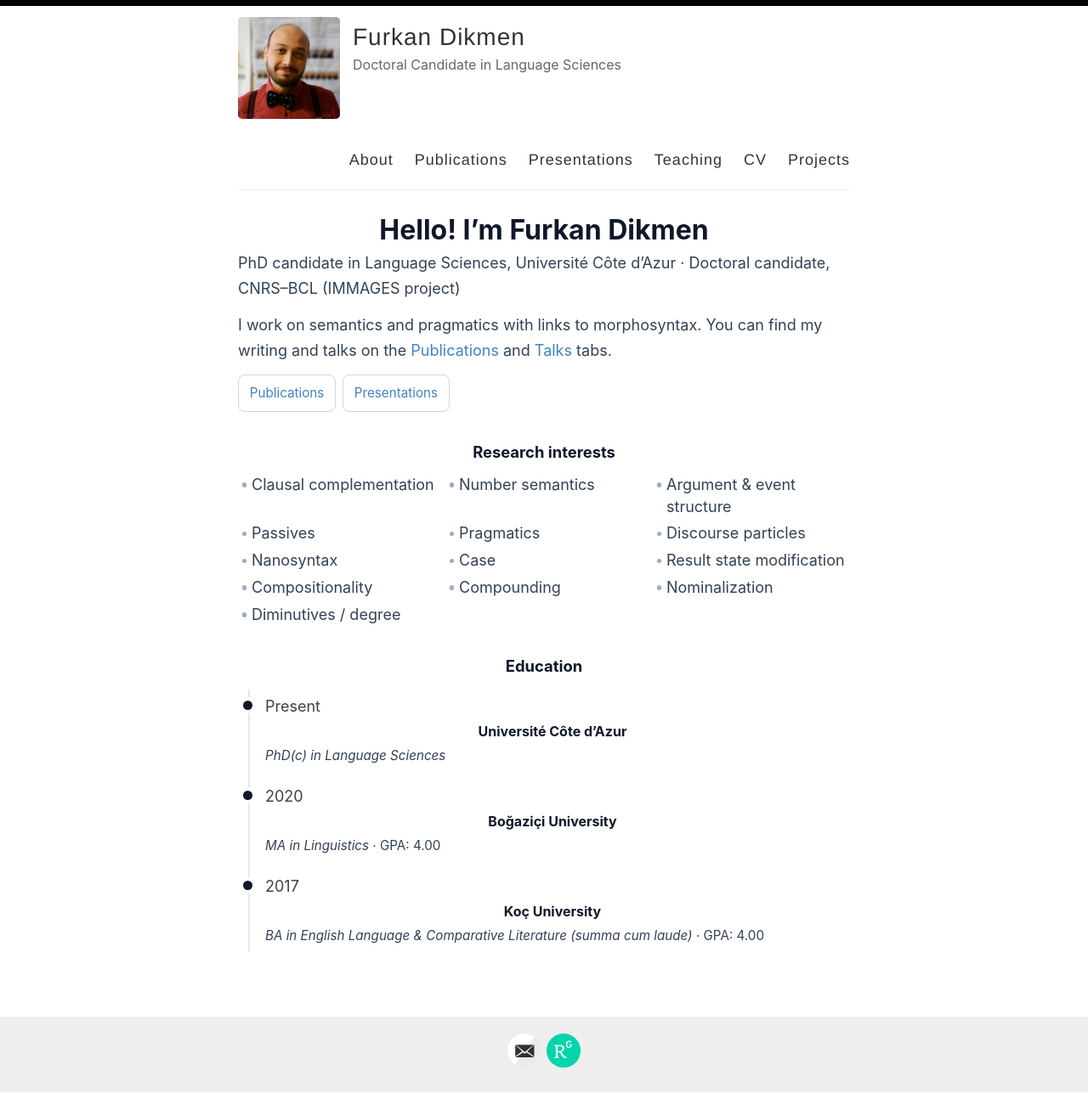
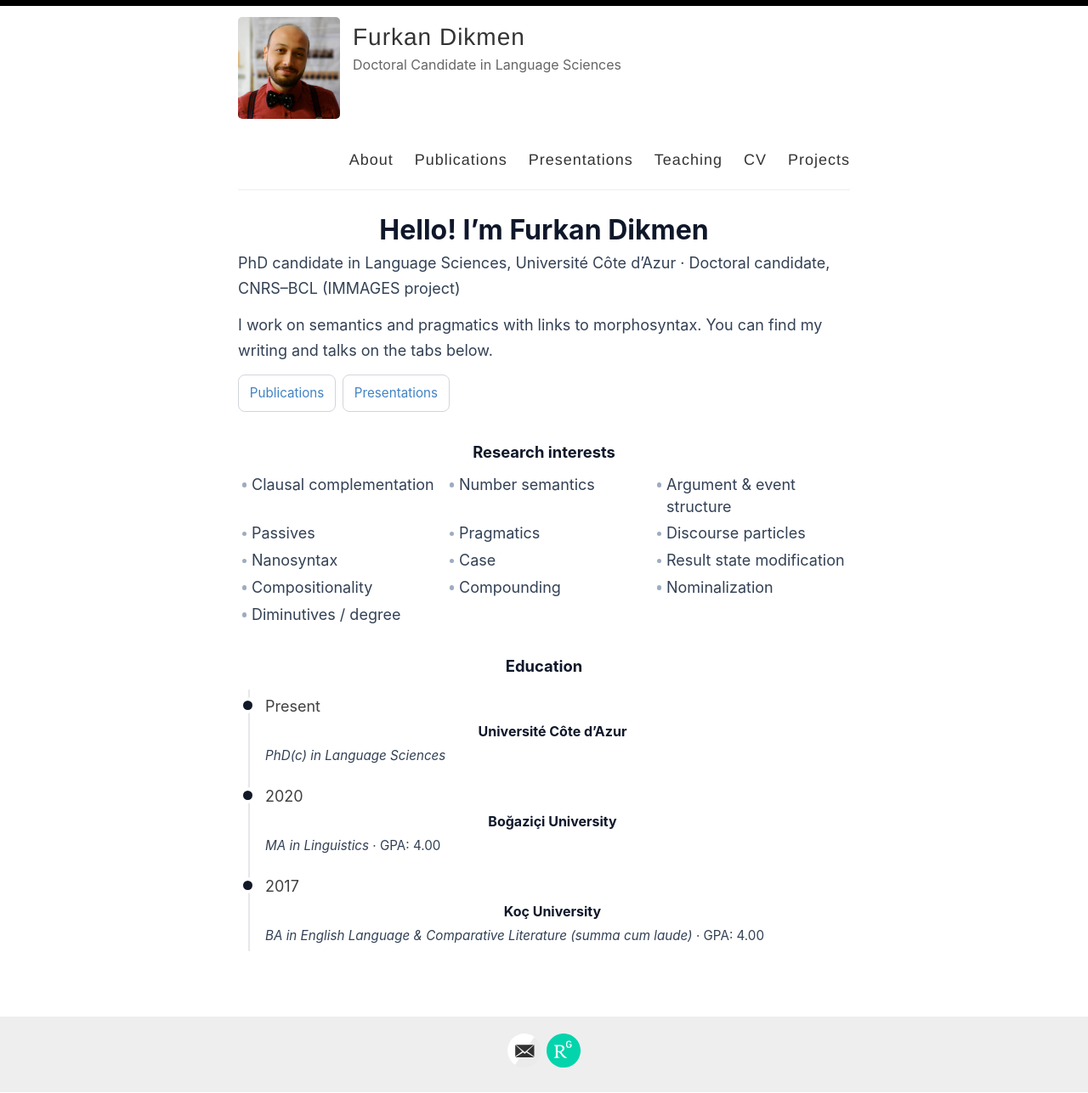
Before and after one commit to furkandikmen/furkandikmen.github.io, a Jekyll site: the page built from index.html, in a window 1280 px wide. Shown: the whole page at 85% size. Built offline with Jekyll 4.4.1, drawn with Linux system fonts in a browser that asks for light colours; the list of posts is cut into pages by our own code.

Commit message:
Update index.html

```diff
--- a/index.html
+++ b/index.html
@@ -70,8 +70,7 @@ layout: default
   </p>
   <p>
     I work on semantics and pragmatics with links to morphosyntax.
-    You can find my writing and talks on the <a href="{{ '/publications/' | relative_url }}">Publications</a>
-    and <a href="{{ '/presentations/' | relative_url }}">Talks</a> tabs.
+    You can find my writing and talks on the tabs below.
   </p>
   <div class="actions">
     <a class="primary" href="{{ '/publications/' | relative_url }}">Publications</a>
```
